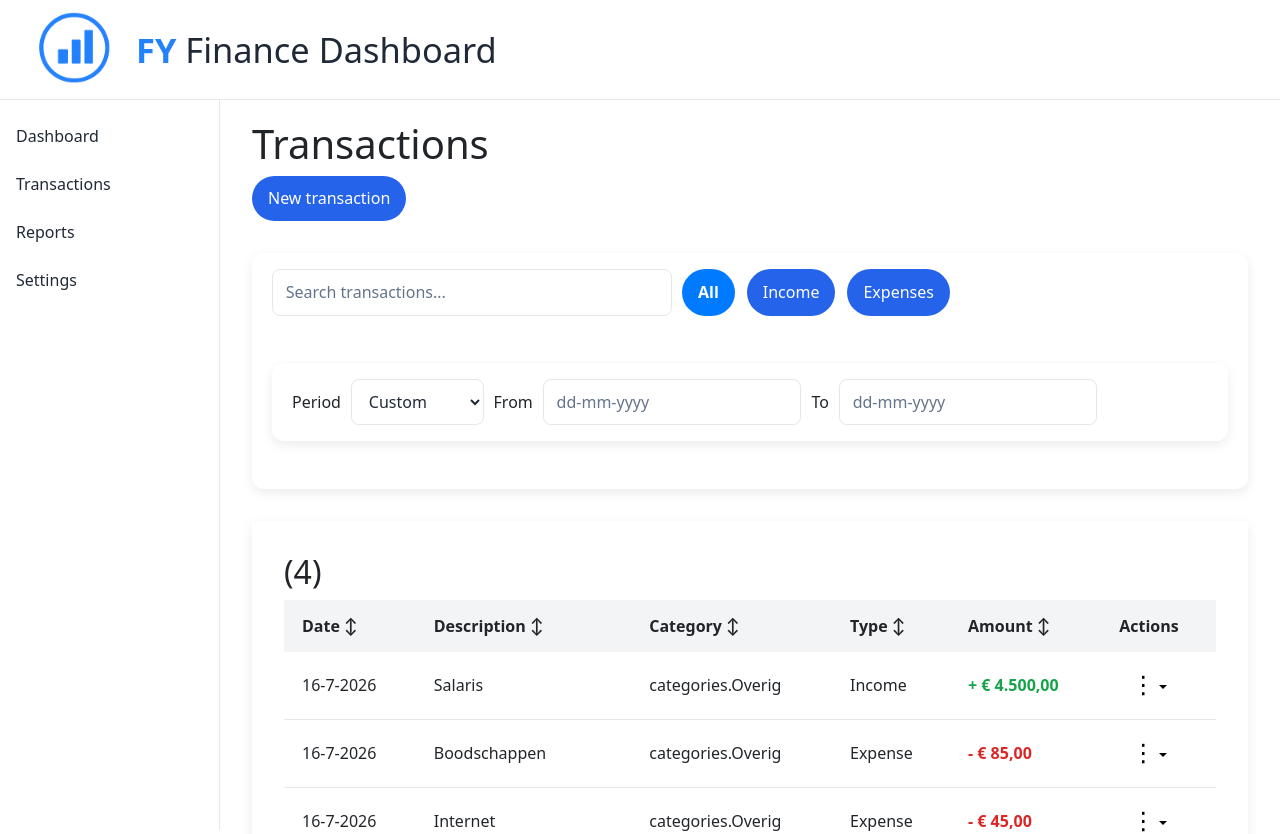
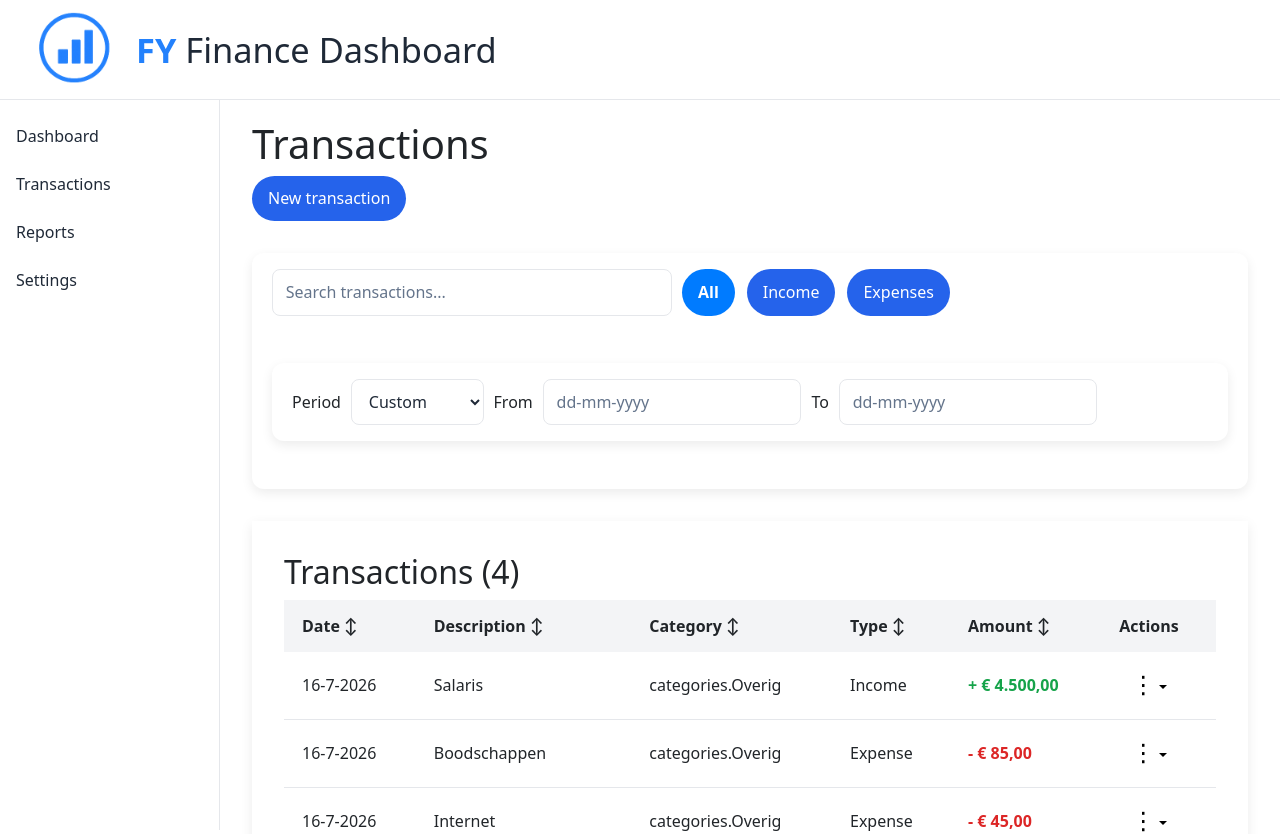
Before and after one commit to Fehmi-Yildirim/finance-dashboard, a React (Vite) app: page /transactions in a window 1280 px wide. Shown: the top 834 px of the page. Built offline with nearby package versions, Linux system fonts and the light colour scheme.

Commit message:
2-Fix transaction action callbacks

```diff
--- a/src/pages/Transactions.jsx
+++ b/src/pages/Transactions.jsx
@@ -4,14 +4,7 @@ import TransactionList from "../components/TransactionList";
 import AddTransaction from "../components/AddTransaction";
 import TransactionToolbar from "../components/TransactionToolbar";
 import { useTranslation } from "react-i18next";
-import {
-    startOfToday,
-    startOfMonth,
-    startOfYear,
-    endOfToday,
-    endOfMonth,
-    endOfYear,
-} from "date-fns";
+import { startOfToday, startOfMonth, startOfYear, endOfToday, endOfMonth, endOfYear } from "date-fns";
 
 function Transactions() {
     const { t } = useTranslation();
@@ -135,6 +128,7 @@ function Transactions() {
             />
 
             <TransactionList
+                title={t("transactions.title")}
                 transactions={filteredTransactions}
                 editTransaction={handleEdit}
                 deleteTransaction={deleteTransaction}
```
